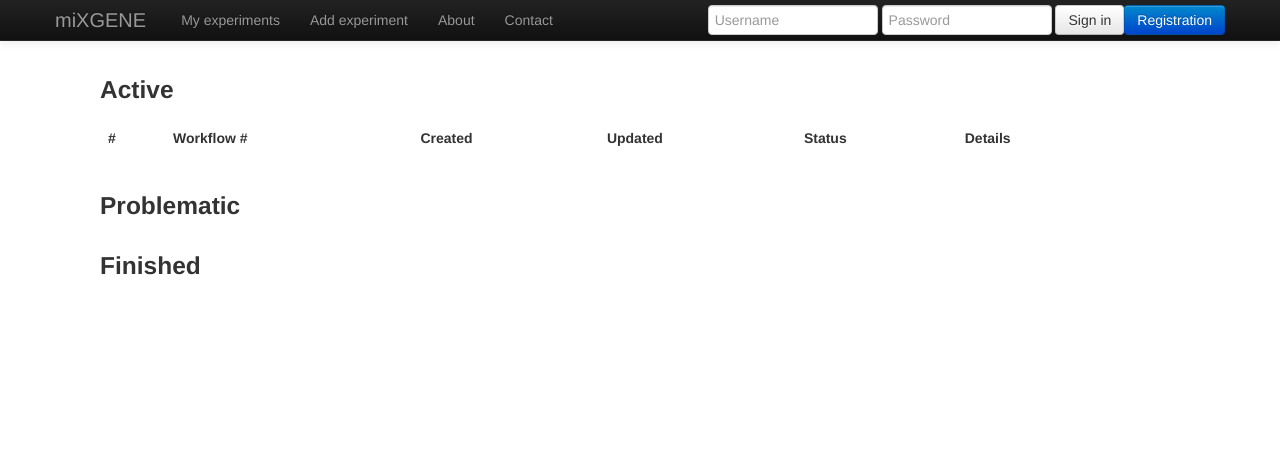
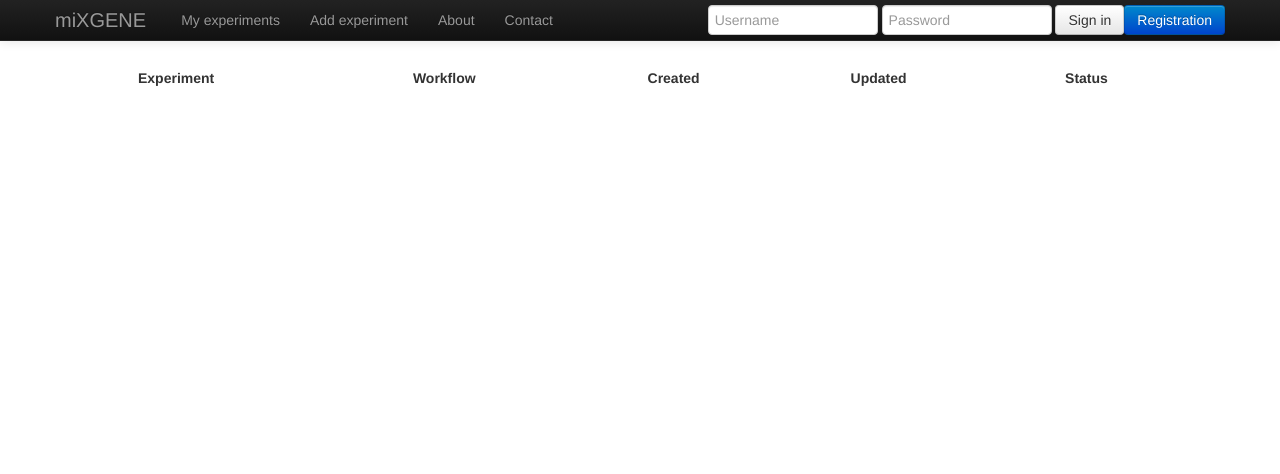
Before and after one commit to evilkost/miXGENE, a Django app: template mixgene_project/webapp/templates/experiments.html in a window 1280 px wide. Shown: the top 474 px of the page. Run offline with Django 3.2, Linux system fonts and the light colour scheme; the template is opened without the code that fills it, so the values that code supplies are empty; some libraries are stand-ins or nearby versions.

Commit message:
Small html fixes

```diff
--- a/mixgene_project/webapp/templates/add_experiment.html
+++ b/mixgene_project/webapp/templates/add_experiment.html
@@ -3,7 +3,7 @@
 {% block inner %}
 
 
-    <div class="container">
+    <div class="row offset1">
 
         <h1>Choose appropriate scenario and continue to provide input data</h1>
         <ul class="thumbnails">
--- a/mixgene_project/webapp/templates/experiments.html
+++ b/mixgene_project/webapp/templates/experiments.html
@@ -2,33 +2,40 @@
 
 {% block inner %}
 
-<div class="row">
-    <div class="span11 offset1">
-        <h3>Active</h3>
+<div class="row offset1">
+    <!--
+    <center>
+        <a href="{% url 'webapp.views.experiments' %}" class="btn btn-primary"> Reload </a>
+    </center>
+    -->
+
+    <!-- <h3>Active</h3> -->
     <table class="table table-stripped">
         <thead>
             <tr>
-                    <th>#</th>
-                    <th>Workflow #</th>
+                <th>Experiment</th>
+                <th>Workflow</th>
                 <th>Created</th>
                 <th>Updated</th>
                 <th>Status</th>
-                    <th>Details</th>
+                <!-- <th>Details</th> -->
                 <th></th>
             </tr>
         </thead>
         <tbody>
             {% for exp in exps %}
             <tr>
-                    <th> {{ exp.e_id }}</th>
+                <th>
+                    <a href="{% url 'webapp.views.exp_details' exp.e_id %}">
+                        {% url 'webapp.views.exp_details' exp.e_id %}
+                    </a>
+                </th>
+                <!-- <th> {{ exp.e_id }}</th> -->
                 <th> {{ exp.workflow }}</th>
                 <th> {{ exp.dt_created }}</th>
                 <th> {{ exp.dt_updated }}</th>
                 <th> {{ exp.status }}</th>
-                    <th>
-                        <a href="{% url 'webapp.views.exp_details' exp.e_id %}">
-                            {% url 'webapp.views.exp_details' exp.e_id %}
-                        </a></th>
+
                 <th>
                     <form class="navbar-form" action="{% url 'webapp.views.alter_exp'  exp.e_id 'delete' %}" method="post">
                         {% csrf_token %}
@@ -40,17 +47,14 @@
             {% endfor %}
         </tbody>
     </table>
-    </div>
+
+    <!--
 
     <br />
-<div class="span11 offset1">
     <h3>Problematic</h3>
-</div>
+    <br />
 
-<br />
-<div class="span11 offset1">
     <h3>Finished</h3>
-</div>
-
+    -->
 </div>
 {% endblock %}
--- a/mixgene_project/webapp/templates/index.html
+++ b/mixgene_project/webapp/templates/index.html
@@ -23,11 +23,14 @@
                 Use requirements.txt to pip install
             </li>
             <li>
-                Be able to delete experiments with status != working
+                <strike> Be able to delete experiments with status != running </strike>
             </li>
             <li>
                 <strike>Rename workflow task to action, to avoid confusion with celery tasks
                 [github #11]</strike>
+            </li>
+            <li>
+                Make experiments table sortable
             </li>
         </ul>
 
```
Lines whose indentation alone changed are shown as unchanged.
